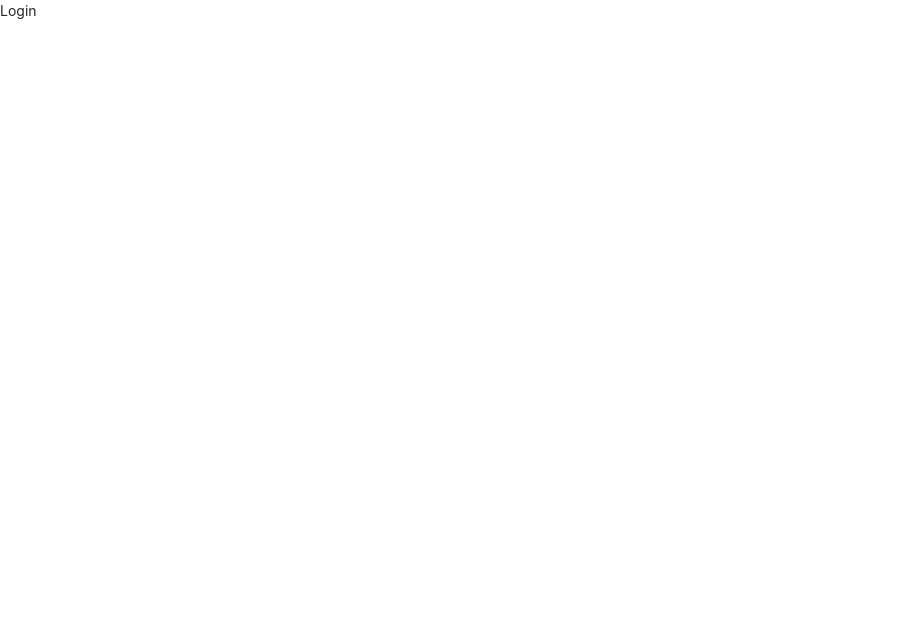
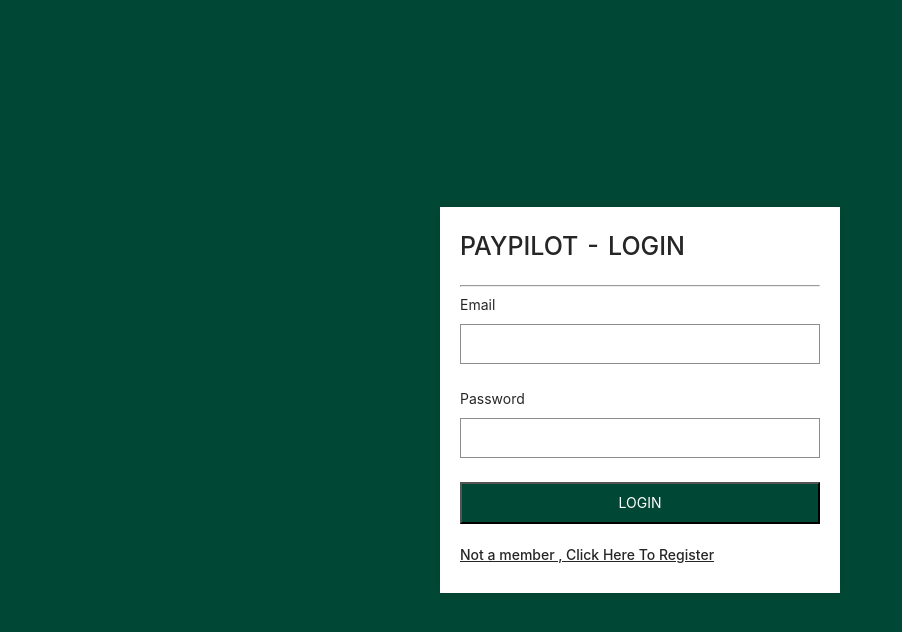
Before and after one commit to VinyasSahai02/Online-Payments-, a React (Create React App) app in the folder client/: page /login in a window 1280 px wide. Shown: the top 632 px of the page, without its empty margins (0-902 px from the left). Built offline with nearby package versions, Linux system fonts and the light colour scheme.

Commit message:
created login form

```diff
--- a/client/src/pages/Login/index.js
+++ b/client/src/pages/Login/index.js
@@ -1,9 +1,41 @@
-import React from 'react'
+import React from "react";
+import {useNavigate} from 'react-router-dom'
+import { Col, Form, Row } from "antd";
 
 function Login() {
+  const navigate=useNavigate()
+  const onFinish = (values) => {};
+
   return (
-    <div>Login</div>
-  )
+    <div className="bg-primary flex items-center justify-center h-screen">
+      <div className="card w-400 p-2">
+        <div className="flex items-center justify-between">
+          <h1 className="text-2xl">PAYPILOT - LOGIN</h1>
+        </div>
+        <hr />
+        <Form layout="vertical" onFinish={onFinish}>
+          <Row gutter={16}>
+            <Col span={24}>
+              <Form.Item label="Email" name="email">
+                <input type="text" />
+              </Form.Item>
+            </Col>
+
+            <Col span={24}>
+              <Form.Item label="Password" name="password">
+                <input type="password" />
+              </Form.Item>
+            </Col>
+          </Row>
+
+          <button className="primary-contained-btn w-100" type="submit">
+            Login
+          </button>
+          <h1 className="text-sm underline mt-2" onClick={()=>{navigate("/register")}}>Not a member , Click Here To Register</h1>
+        </Form>
+      </div>
+    </div>
+  );
 }
 
-export default Login
+export default Login;
--- a/client/src/stylesheets/alignments.css
+++ b/client/src/stylesheets/alignments.css
@@ -13,6 +13,9 @@
 }
 .w-100{
     width:100%;
+}
+.w-400{
+    width: 400px;
 }
 
 .flex{
@@ -63,6 +66,10 @@
 .m-5{
     margin: 50px;
 }
+
+.mt-2{
+    margin-top: 20px;
+}
 .p-1{
     padding: 10px;
 }
--- a/client/src/stylesheets/custom-components.css
+++ b/client/src/stylesheets/custom-components.css
@@ -0,0 +1,4 @@
+.card{
+    background-color: white;
+    box-shadow: 0 0 10px rgba(0, 0, 0, 0.1);
+}
```
